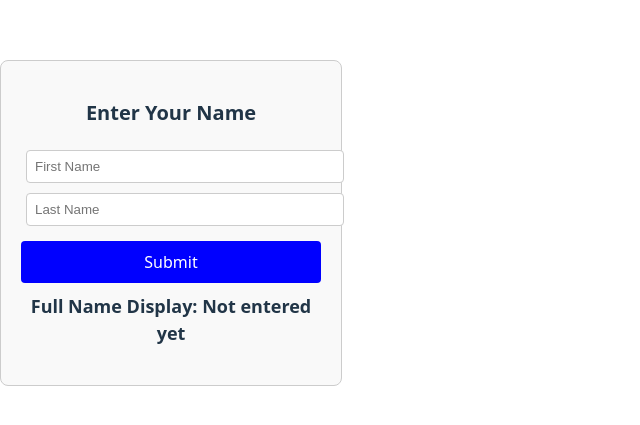
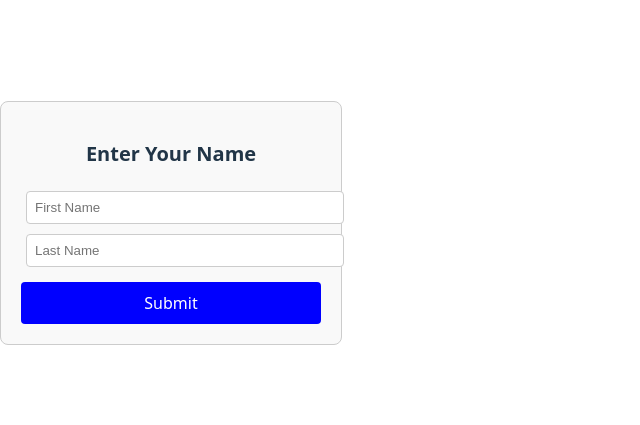
Before and after one commit to supriyo522/xdisplay, a React (Vite) app: page / in a window 1280 px wide. Shown: the part 177-602 px from the top of the page, without its empty margins (0-640 px from the left). Built offline with nearby package versions, Linux system fonts and the light colour scheme.

Commit message:
fullname part

```diff
--- a/src/App.jsx
+++ b/src/App.jsx
@@ -77,9 +77,7 @@
       {error && <p className="error-message">{error}</p>}
 
       {/* Display Full Name only if valid */}
-      <p className="full-name">
-        <strong>Full Name Display:</strong> {fullName ? fullName : "Not entered yet"}
-      </p>
+      {fullName && <p className="full-name">{fullName}</p>}
     </div>
   );
 }
```
